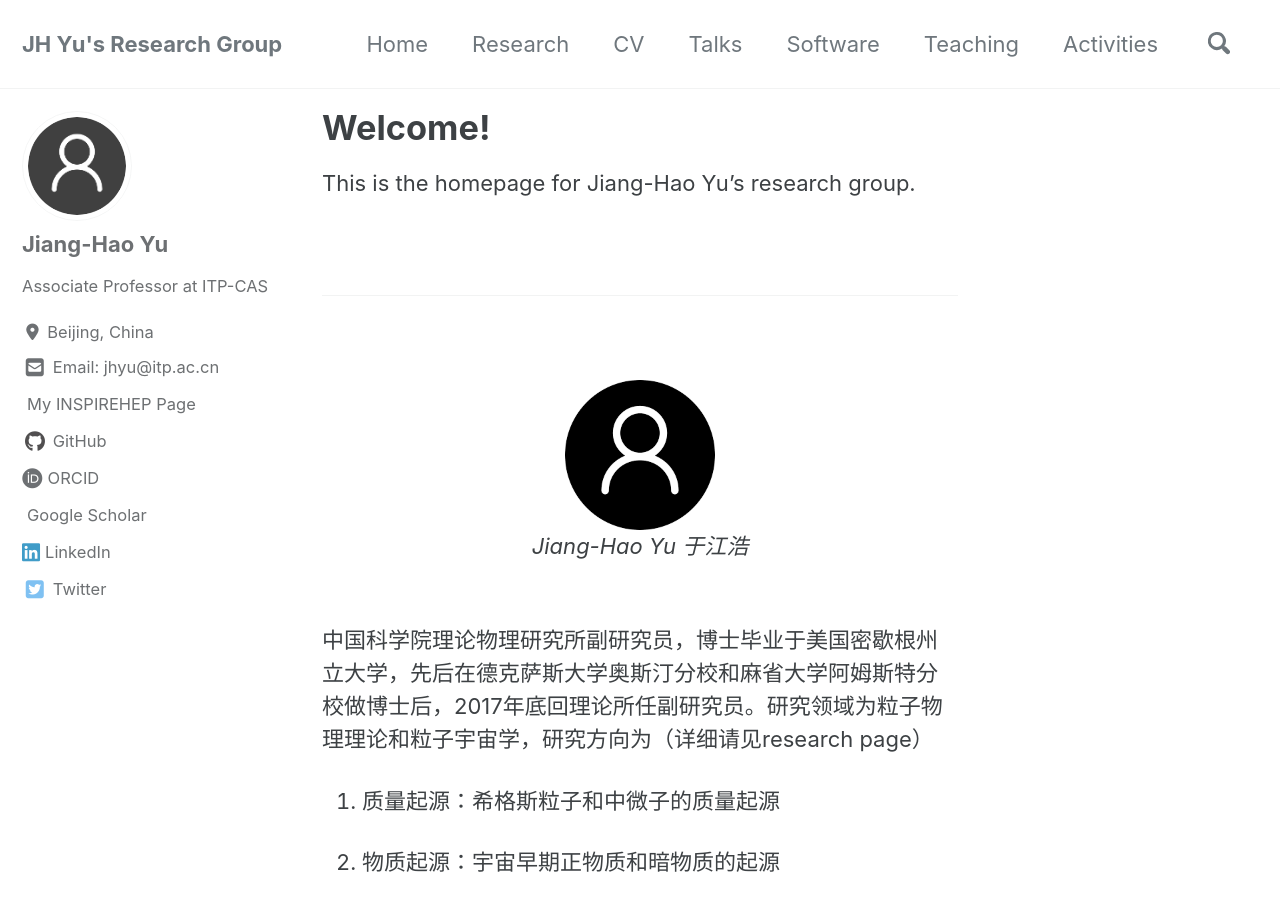
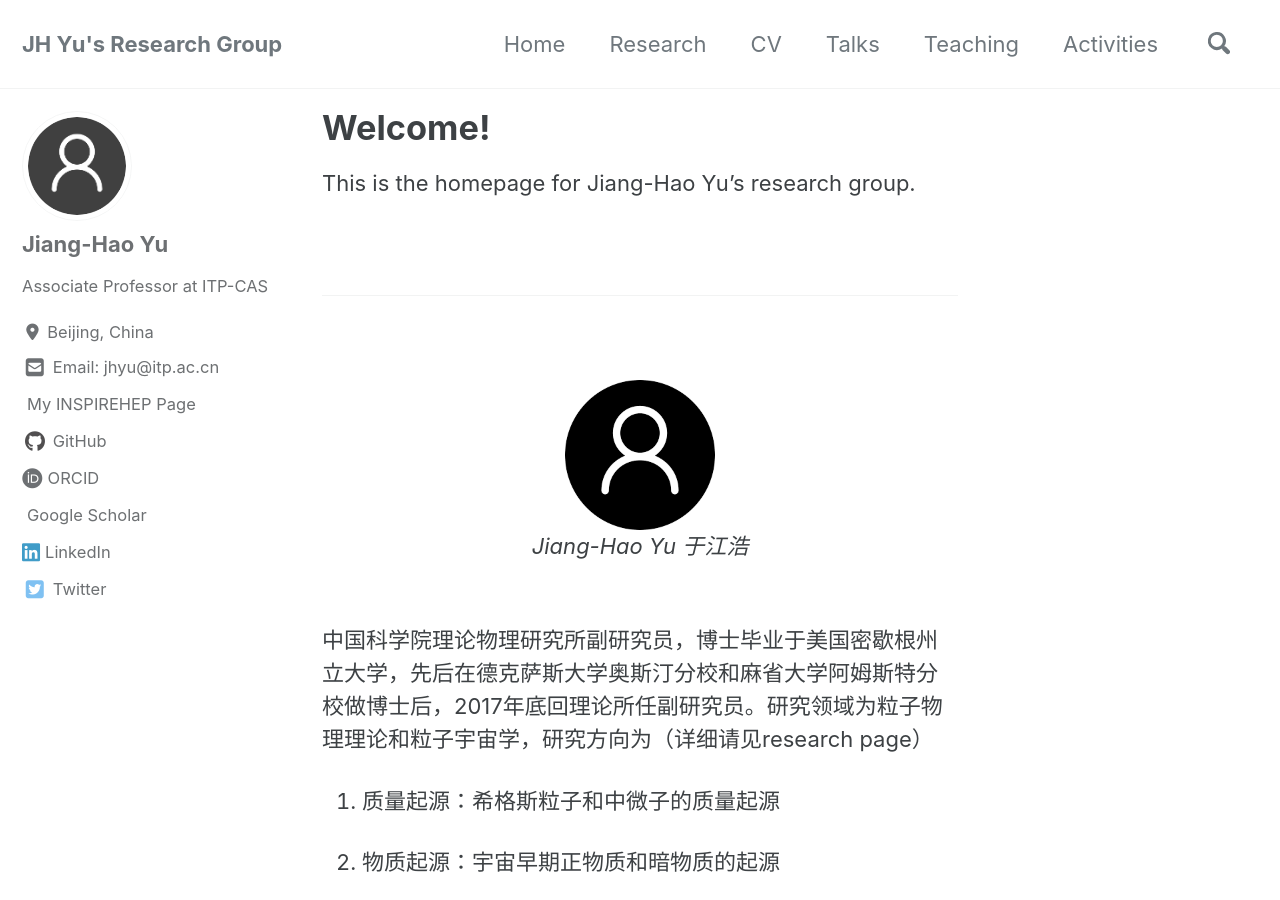
Before and after one commit to jhyu-itp/jhyu-itp.github.io, a Jekyll site: the page built from _pages/index.md, in a window 1280 px wide and 900 px high. Built offline with Jekyll 4.4.1, drawn with Linux system fonts in a browser that asks for light colours; cached includes are drawn as plain includes; nearby versions of some CDN libraries; a style sheet for code colours, icons or effects is not loaded.

Commit message:
Update navigation.yml

```diff
--- a/_data/navigation.yml
+++ b/_data/navigation.yml
@@ -7,9 +7,9 @@ main:
     url: /publications/
   - title: "Talks"
     url: /talks/
-  - title: "Software"
+  - title: "Teaching"
     url: /software/
-  - title: "Teaching"
-    url: /downloads/cv.pdf
+#  - title: "Teaching"
+#    url: /downloads/cv.pdf
   - title: "Activities"
     url: /blog/
```
